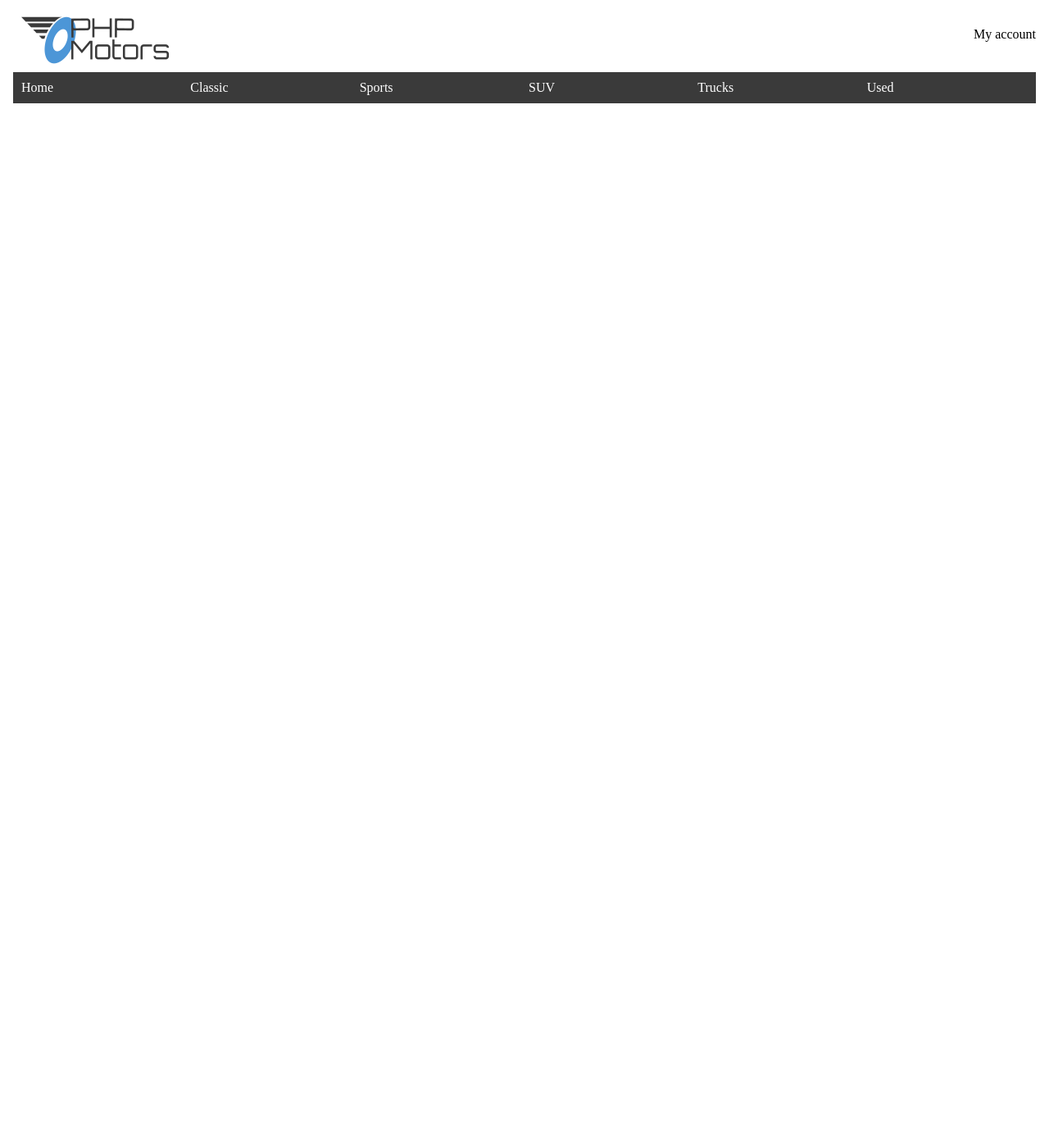
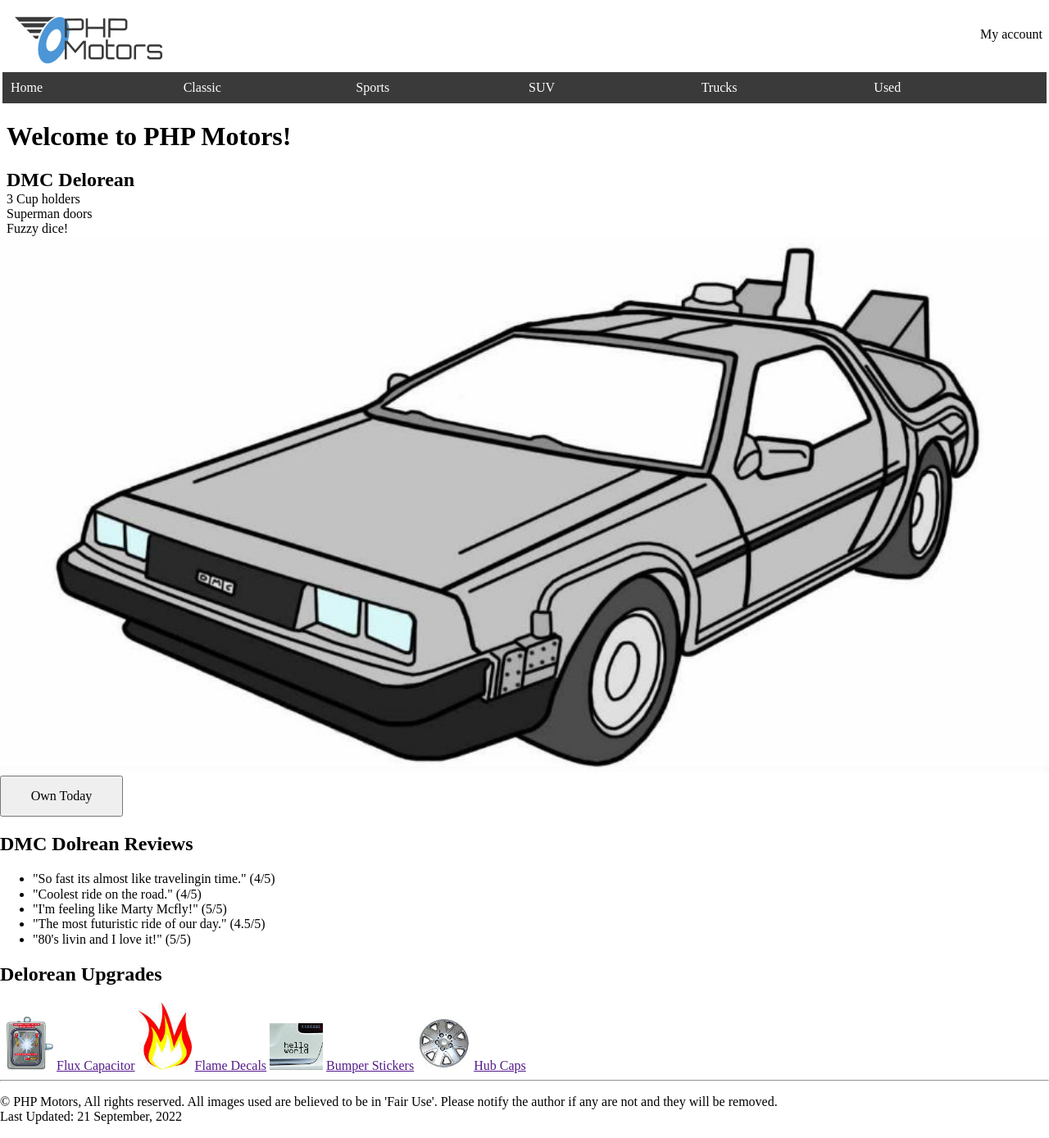
Before and after one commit to mckadedaines/Web-Backend, a PHP site: page /phpmotors/home.php in a window 1280 px wide. Shown: the whole page at 82% size. Before the commit the page ends 126 px from the top, so only its background shows below. Run offline with PHP 8.4, Linux system fonts and the light colour scheme.

Commit message:
Need help with server

```diff
--- a/phpmotors/css/mobile.css
+++ b/phpmotors/css/mobile.css
@@ -14,7 +14,7 @@
     grid-template-columns: repeat(6, 1fr);
     column-gap: 10px;
     text-align: left;
-    margin: 8px;
+    margin: 3px;
     background-color: #3a3a3a;
     padding: 10px;
 }
@@ -23,3 +23,30 @@
     text-decoration: none;
     color: white;
 }
+
+#welcome{
+    text-align: left;
+    margin-left: 8px;
+}
+
+.info {
+    text-align: left;
+    margin-left: 8px;
+}
+
+.info_p {
+    margin: 0;
+}
+
+#car {
+    width: 100%;
+}
+
+.container {
+
+}
+
+#button {
+    height: 50px;
+    width: 150px;
+}
--- a/phpmotors/home.php
+++ b/phpmotors/home.php
@@ -4,6 +4,7 @@
     <meta charset="UTF-8">
     <meta http-equiv="X-UA-Compatible" content="IE=edge">
     <meta name="viewport" content="width=device-width, initial-scale=1.0">
+    <link rel="stylesheet" href="css/normalize.css">
     <link rel="stylesheet" href="css/mobile.css">
     <title>Home Page</title>
 </head>
@@ -21,8 +22,52 @@
     </nav>
 
     <main>
+        <h1 id="welcome">Welcome to PHP Motors!</h1>
 
+        <div class="info">
+            <h2 class="info_p">DMC Delorean</h2>
+            <p class="info_p">3 Cup holders</p>
+            <p class="info_p">Superman doors</p>
+            <p class="info_p">Fuzzy dice!</p>
+        </div>
+
+        <img id="car" src="images/delorean.jpg" alt="delorean">
+
+        <div class="container">
+            <button id="button">Own Today</button>
+        </div>
+
+        <div id="review">
+            <h2>DMC Dolrean Reviews</h2>
+            <ul id="list">
+                <li class="bullet">"So fast its almost like travelingin time." (4/5)</li>
+                <li class="bullet">"Coolest ride on the road." (4/5)</li>
+                <li class="bullet">"I'm feeling like Marty Mcfly!" (5/5)</li>
+                <li class="bullet">"The most futuristic ride of our day." (4.5/5)</li>
+                <li class="bullet">"80's livin and I love it!" (5/5)</li>
+            </ul>
+        </div>
+
+        <h2 id="upgrades">Delorean Upgrades</h2>
+
+        <div id="upgrade_info">
+            <img class="upgrade_img" src="images/upgrades/flux-cap.png" alt="flux cap">
+            <a class="upgrade_links" href="">Flux Capacitor</a>
+            <img class="upgrade_img" src="images/upgrades/flame.jpg" alt="flame decals">
+            <a class="upgrade_links" href="">Flame Decals</a>
+            <img class="upgrade_img" src="images/upgrades/bumper_sticker.jpg" alt="bumper sticker">
+            <a class="upgrade_links" href="">Bumper Stickers</a>
+            <img class="upgrade_img" src="images/upgrades/hub-cap.jpg" alt="hub cap">
+            <a class="upgrade_links" href="">Hub Caps</a>
+        </div>
     </main>
+
+    <footer>
+        <hr>
+        <?php
+            require_once $_SERVER['DOCUMENT_ROOT'] . '/snippets/footer.php';
+        ?>
+    </footer>
 
 </body>
 </html>
--- a/snippets/nav.php
+++ b/snippets/nav.php
@@ -5,5 +5,6 @@
     <a class='nav' href=''>Sports</a>
     <a class='nav' href=''>SUV</a>
     <a class='nav' href=''>Trucks</a>
-    <a class='nav' href=''>Used</a>";
+    <a class='nav' href=''>Used</a>
+    </nav>";
 ?>
```
Also changed, not shown: phpmotors/css/normalize.css (added).
